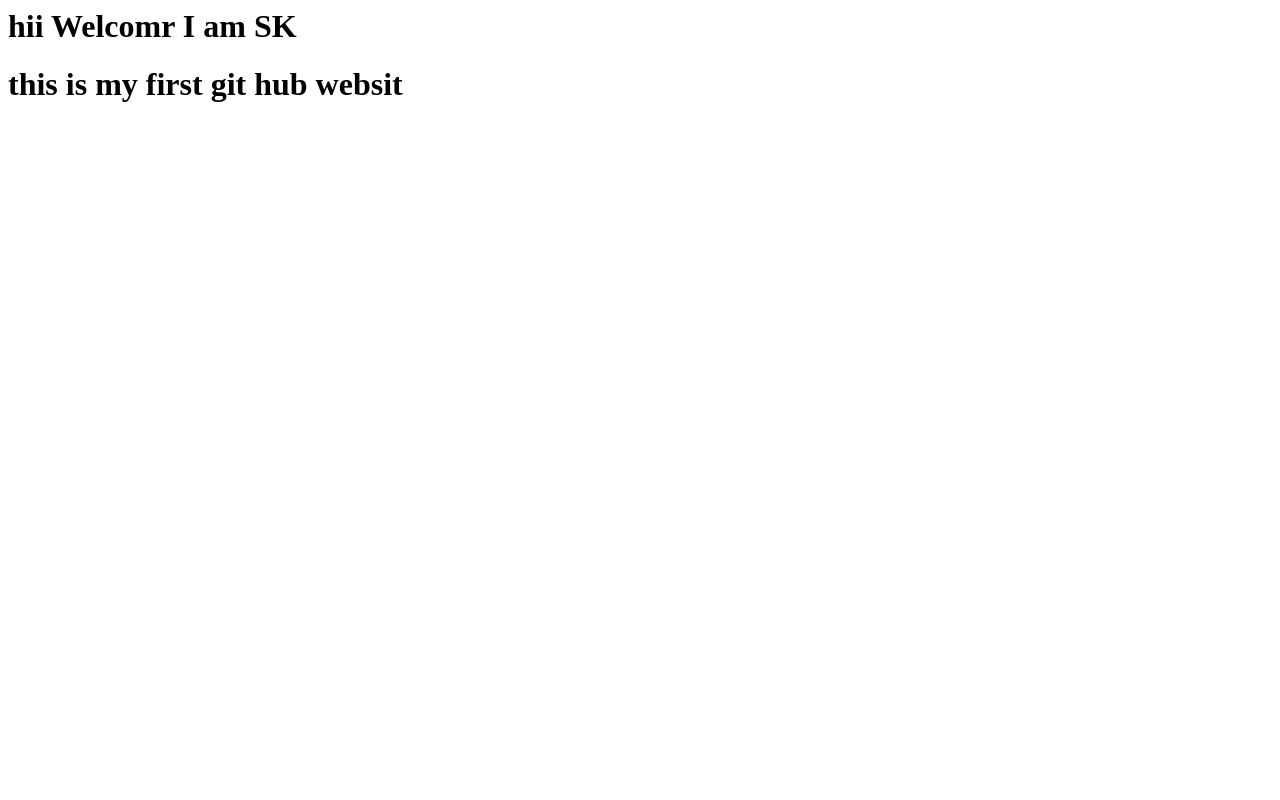
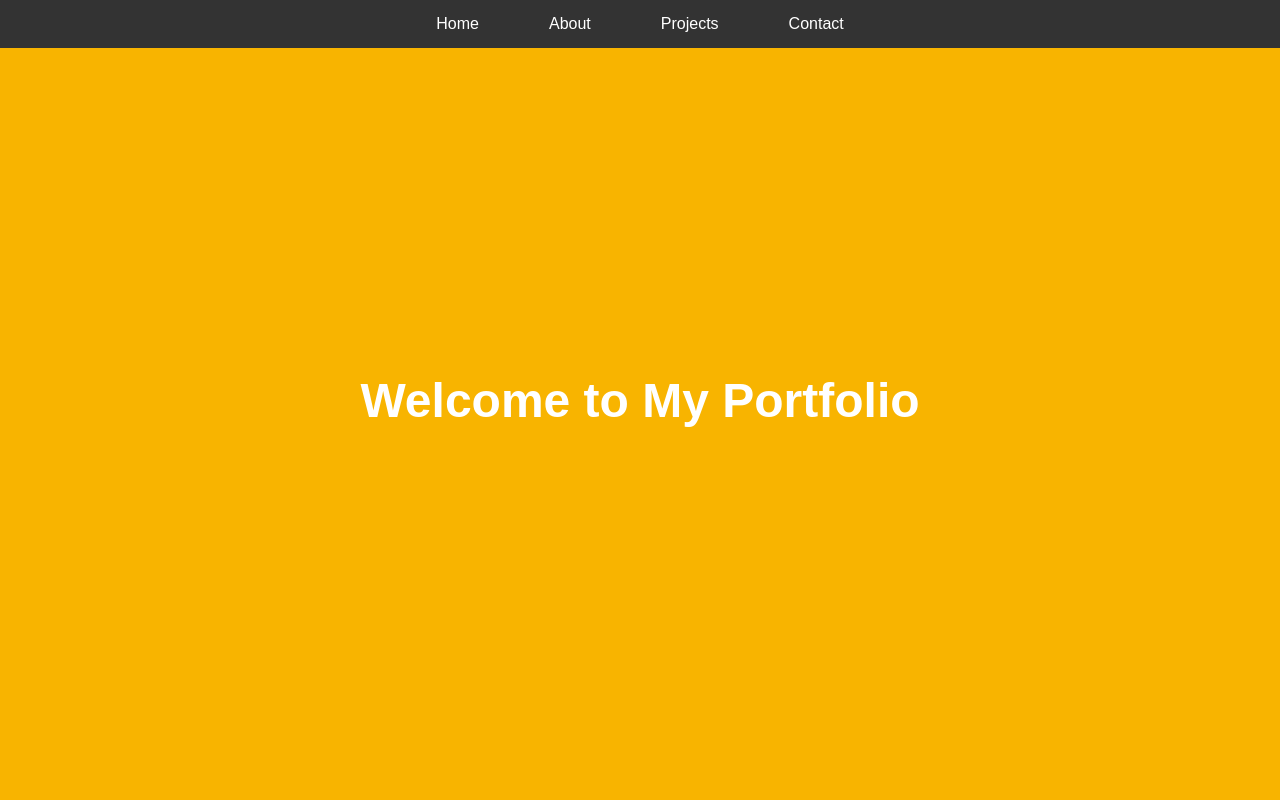
Before and after one commit to thisiskarthisk/thisiskarthisk.github.io, a plain HTML site: page index.html in a window 1280 px wide. Shown: the top 800 px of the page. Drawn offline with Linux system fonts and the light colour scheme.

Commit message:
Update index.html
code update

```diff
--- a/index.html
+++ b/index.html
@@ -1,2 +1,113 @@
-<h1>hii Welcomr I am SK</h1>
-<h1>this is my first git hub websit</h1>
+<!DOCTYPE html>
+<html lang="en">
+<head>
+    <meta charset="UTF-8">
+    <meta name="viewport" content="width=device-width, initial-scale=1.0">
+    <title>Portfolio</title>
+    <style>
+        body {
+            margin: 0;
+            font-family: Arial, sans-serif;
+        }
+
+        nav {
+            position: fixed;
+            width: 100%;
+            background-color: #333;
+            z-index: 1000;
+        }
+
+        nav ul {
+            list-style: none;
+            padding: 0;
+            margin: 0;
+            display: flex;
+            justify-content: center;
+        }
+
+        nav ul li {
+            margin: 0 15px;
+        }
+
+        nav ul li a {
+            text-decoration: none;
+            color: white;
+            padding: 15px 20px;
+            display: block;
+        }
+
+        nav ul li a:hover {
+            background-color: #575757;
+        }
+
+        section {
+            height: 100vh;
+            display: flex;
+            align-items: center;
+            justify-content: center;
+            text-align: center;
+        }
+
+        #home {
+            background-color: #f8b400;
+        }
+
+        #about {
+            background-color: #f85f73;
+        }
+
+        #projects {
+            background-color: #6a0572;
+        }
+
+        #contact {
+            background-color: #0b4f6c;
+        }
+
+        section h1 {
+            font-size: 3em;
+            color: white;
+        }
+    </style>
+</head>
+<body>
+    <nav>
+        <ul>
+            <li><a href="#home">Home</a></li>
+            <li><a href="#about">About</a></li>
+            <li><a href="#projects">Projects</a></li>
+            <li><a href="#contact">Contact</a></li>
+        </ul>
+    </nav>
+
+    <section id="home">
+        <h1>Welcome to My Portfolio</h1>
+    </section>
+
+    <section id="about">
+        <h1>About Me</h1>
+        <p>This is the about section.</p>
+    </section>
+
+    <section id="projects">
+        <h1>My Projects</h1>
+        <p>This is the projects section.</p>
+    </section>
+
+    <section id="contact">
+        <h1>Contact Me</h1>
+        <p>This is the contact section.</p>
+    </section>
+
+    <script>
+        document.querySelectorAll('nav ul li a').forEach(anchor => {
+            anchor.addEventListener('click', function (e) {
+                e.preventDefault();
+                document.querySelector(this.getAttribute('href')).scrollIntoView({
+                    behavior: 'smooth'
+                });
+            });
+        });
+    </script>
+</body>
+</html>
```
